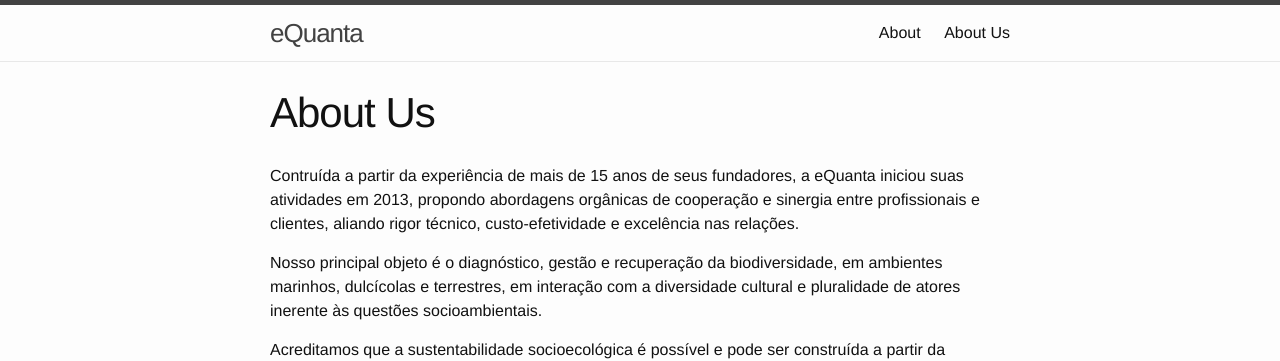
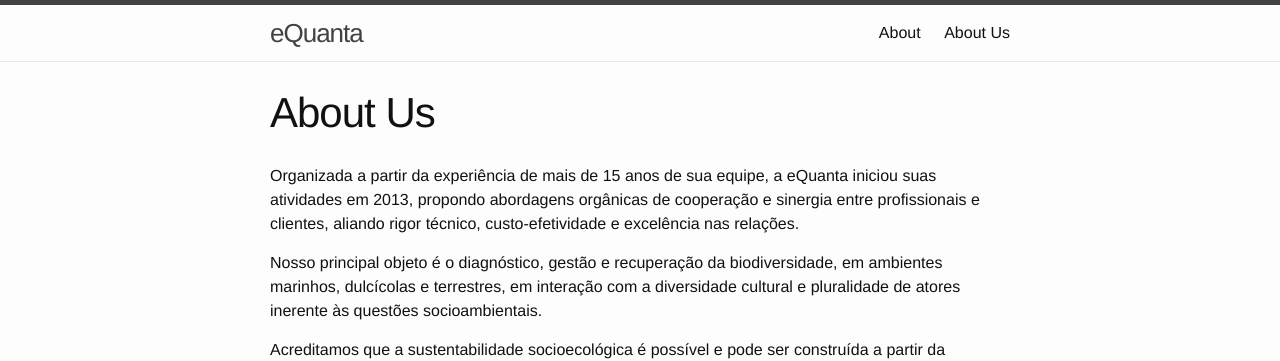
Before and after one commit to leroy1977/leroy1977.github.io, a Jekyll site: the page built from aboutus.md, in a window 1280 px wide. Shown: the top 361 px of the page. Built offline with Jekyll 4.4.1, drawn with Linux system fonts in a browser that asks for light colours.

Commit message:
Update aboutus.md

```diff
--- a/aboutus.md
+++ b/aboutus.md
@@ -4,7 +4,7 @@
 permalink: /aboutus/
 ---
 
-Contruída a partir da experiência de mais de 15 anos de seus fundadores, a eQuanta iniciou suas atividades em 2013,
+Organizada a partir da experiência de mais de 15 anos de sua equipe, a eQuanta iniciou suas atividades em 2013,
 propondo abordagens orgânicas de cooperação e sinergia entre profissionais e clientes, aliando rigor técnico,
 custo-efetividade e excelência nas relações.
 
@@ -13,8 +13,7 @@
 em interação com a diversidade cultural e pluralidade de atores inerente às questões socioambientais.
 
 
-Acreditamos que a sustentabilidade socioecológica é possível e pode ser construída a partir da produção e uso do conhecimento técnico,
-científico e tradicional, em processos interativos e participativos.
+Acreditamos que a sustentabilidade socioecológica é possível e pode ser construída a partir da produção e uso do conhecimento técnico, científico e tradicional, em processos interativos e participativos.
 
 
 Nossa atuação técnica é pautada na utilização de conhecimento e ferramentas de vanguarda, atuando
```
